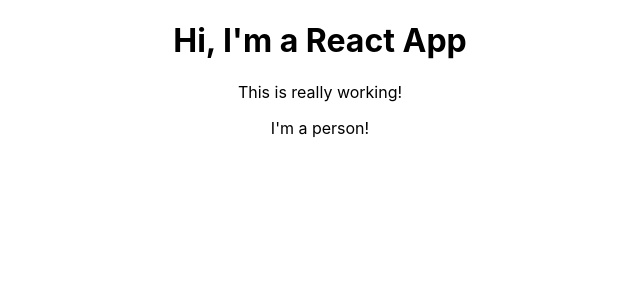
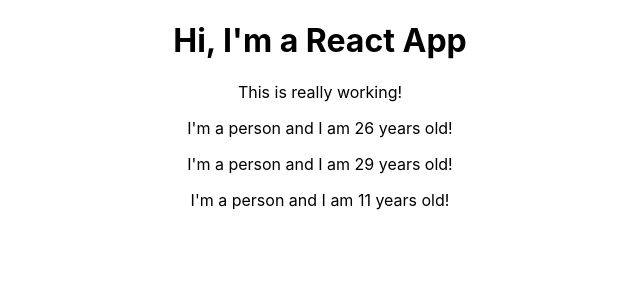
Before and after one commit to ghgamble/react-complete-guide, a React (Create React App) app: page / in a window 1280 px wide. Shown: the top 300 px of the page, without its empty margins (320-960 px from the left). Built offline with nearby package versions, Linux system fonts and the light colour scheme.

Commit message:
Outputting Dynamic Content

```diff
--- a/src/App.js
+++ b/src/App.js
@@ -9,6 +9,8 @@
             <h1>Hi, I'm a React App</h1>
             <p>This is really working!</p>
             <Person />
+            <Person />
+            <Person />
       </div>
     );
     // return React.createElement('div', {className: 'App'}, React.createElement('h1', null, 'Does this work now?'));
--- a/src/Person/Person.js
+++ b/src/Person/Person.js
@@ -1,7 +1,7 @@
 import React from 'react';
 
 const person = () => {
-      return <p>I'm a person!</p>
+      return <p>I'm a person and I am {Math.floor(Math.random() * 30)} years old!</p>
 };
 
 export default person;
```
